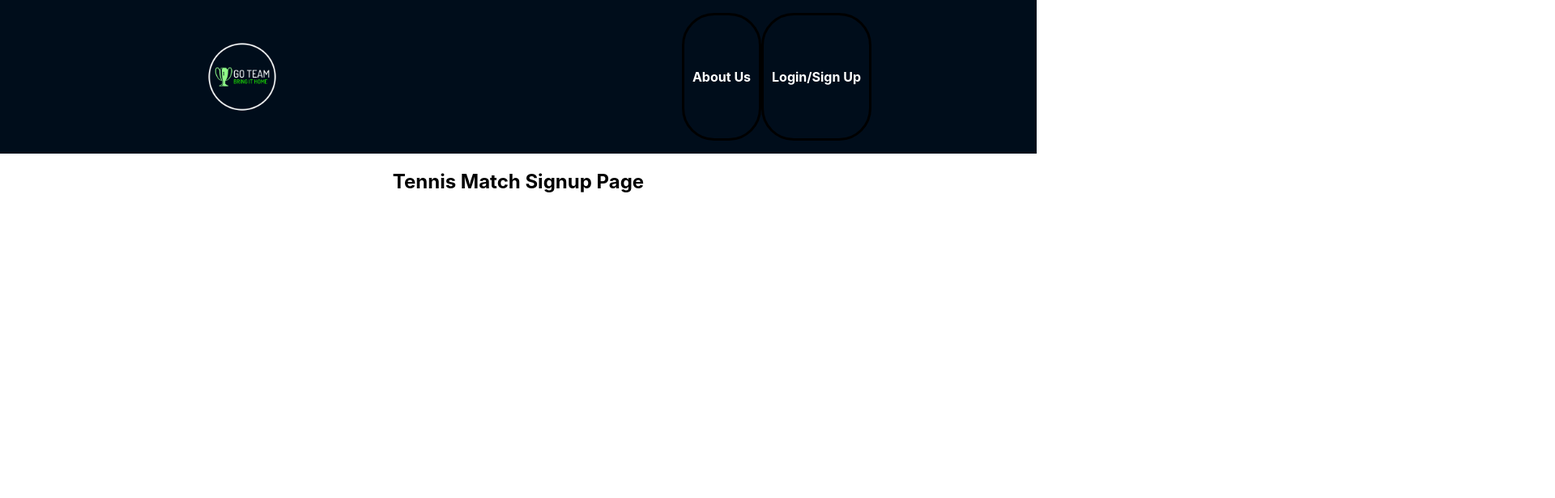
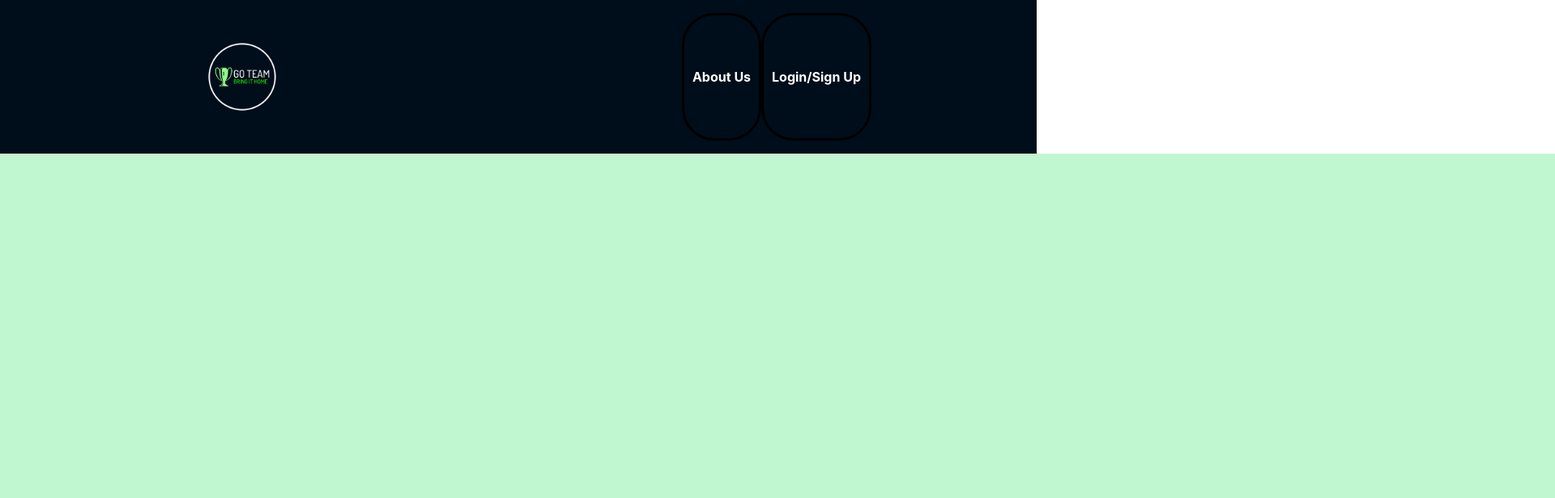
Before and after one commit to cheyenneabel/final-project-go-team, a React (Create React App) app in the folder Frontend/go-team/: page /tennisSchedule in a window 1280 px wide. Shown: the top 616 px of the page at 81% size, 1920 px wide, since content can reach past the window. Built offline with nearby package versions, Linux system fonts and the light colour scheme.

Commit message:
logo is button to return home

```diff
--- a/Frontend/go-team/src/components/Header.js
+++ b/Frontend/go-team/src/components/Header.js
@@ -8,7 +8,7 @@ import logoImage from "./images/logo-color.png";
 const Header = () => (
     <div className="header">
         <div className="logo">
-            <img src={logoImage} alt="logo"/>
+            <NavLink to='/'><img src={logoImage} alt="logo"/></NavLink>
         </div>
         <ul>
             <NavLink to='/aboutUs'>About Us</NavLink>
--- a/Frontend/go-team/src/components/PostAMatchPage.js
+++ b/Frontend/go-team/src/components/PostAMatchPage.js
@@ -1,4 +1,5 @@
 import React from "react";
+import { NavLink } from "react-router-dom";
 
 const PostAMatchPage = () => {
 
--- a/Frontend/go-team/src/components/TennisSchedulePage.css
+++ b/Frontend/go-team/src/components/TennisSchedulePage.css
@@ -0,0 +1,10 @@
+.tennisSchedulePage {
+    background-color: rgb(192, 246, 208);
+    margin:0;
+    padding: 100%;
+}
+.text {
+    font-size: medium;
+    text-decoration: none;
+    color:black;
+}
--- a/Frontend/go-team/src/components/TennisSchedulePage.js
+++ b/Frontend/go-team/src/components/TennisSchedulePage.js
@@ -1,8 +1,12 @@
-import React from "react"
+import React from "react";
+import './TennisSchedulePage.css';
 
 const TennisSchedulePage = () => (
     <div className="tennisSchedulePage">
-        <h2 id="scheduleGreeting">Tennis Match Signup Page</h2>
+        <div className="text">
+            <h2 id="scheduleGreeting">Join a match</h2>
+            <p>All Available matches and results will adjust when filtering options are selected.</p>
+        </div>
     </div>
 )
 
```
